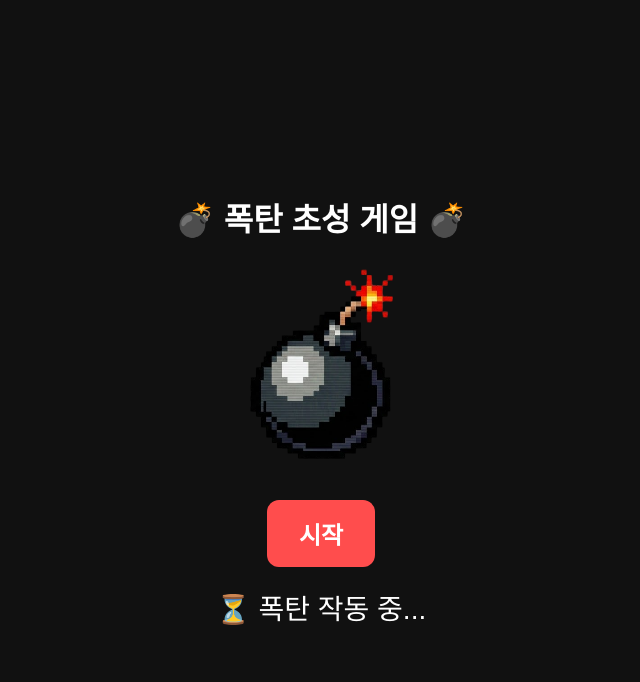
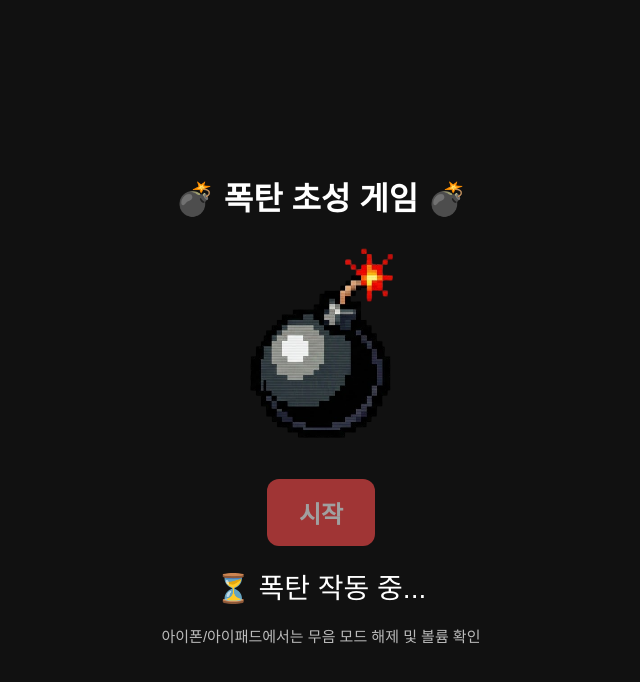
Before and after one commit to gmltn0507-cloud/bomb-game, a plain HTML site: page index.html in a window 1280 px wide. Both pictures are taken after a click on the button "시작". Shown: the whole page, without its empty margins (319-959 px from the left). Drawn offline with Linux system fonts and the light colour scheme.

Commit message:
Update index.html

```diff
--- a/index.html
+++ b/index.html
@@ -1,8 +1,8 @@
 <!DOCTYPE html>
 <html lang="ko">
 <head>
-  <meta charset="UTF-8">
-  <meta name="viewport" content="width=device-width, initial-scale=1.0">
+  <meta charset="UTF-8" />
+  <meta name="viewport" content="width=device-width, initial-scale=1.0" />
   <title>폭탄 초성 게임</title>
   <style>
     body {
@@ -15,10 +15,14 @@
       align-items: center;
       min-height: 100vh;
       flex-direction: column;
+      text-align: center;
+      padding: 20px;
+      box-sizing: border-box;
     }
 
     h1 {
       margin-bottom: 20px;
+      font-size: 2rem;
     }
 
     #game-container {
@@ -26,11 +30,13 @@
       flex-direction: column;
       align-items: center;
       gap: 20px;
+      width: 100%;
+      max-width: 500px;
     }
 
     #bombImage {
-      width: 220px;
-      height: 220px;
+      width: min(220px, 60vw);
+      height: min(220px, 60vw);
       object-fit: contain;
       image-rendering: pixelated;
     }
@@ -46,14 +52,22 @@
       font-weight: bold;
     }
 
-    button:hover {
-      opacity: 0.9;
+    button:disabled {
+      opacity: 0.6;
+      cursor: not-allowed;
     }
 
     #status {
       font-size: 28px;
       min-height: 40px;
       text-align: center;
+      word-break: keep-all;
+    }
+
+    #hint {
+      font-size: 15px;
+      color: #bbb;
+      line-height: 1.5;
     }
   </style>
 </head>
@@ -61,31 +75,83 @@
   <h1>💣 폭탄 초성 게임 💣</h1>
 
   <div id="game-container">
-    <img id="bombImage" src="bomb.png" alt="폭탄 이미지">
-    <button onclick="startBomb()">시작</button>
+    <img id="bombImage" src="bomb.png" alt="폭탄 이미지" />
+    <button id="startButton">시작</button>
     <div id="status">버튼을 누르면 시작!</div>
+    <div id="hint">아이폰/아이패드에서는 무음 모드 해제 및 볼륨 확인</div>
   </div>
 
-  <audio id="tickSound" src="tick.mp3" preload="auto"></audio>
-  <audio id="bombSound" src="bomb.mp3" preload="auto"></audio>
+  <script>
+    let tickInterval = null;
+    let bombTimeout = null;
+    let isRunning = false;
+    let audioUnlocked = false;
 
-  <script>
-    let tickInterval;
-    let bombTimeout;
-    let isRunning = false;
+    const tickSound = new Audio("tick.mp3");
+    const bombSound = new Audio("bomb.mp3");
 
-    function startBomb() {
+    tickSound.preload = "auto";
+    bombSound.preload = "auto";
+
+    const startButton = document.getElementById("startButton");
+    const status = document.getElementById("status");
+    const bombImage = document.getElementById("bombImage");
+
+    async function unlockAudio() {
+      if (audioUnlocked) return true;
+
+      try {
+        tickSound.muted = true;
+        bombSound.muted = true;
+
+        await tickSound.play();
+        tickSound.pause();
+        tickSound.currentTime = 0;
+
+        await bombSound.play();
+        bombSound.pause();
+        bombSound.currentTime = 0;
+
+        tickSound.muted = false;
+        bombSound.muted = false;
+
+        audioUnlocked = true;
+        return true;
+      } catch (error) {
+        tickSound.muted = false;
+        bombSound.muted = false;
+        console.log("오디오 언락 실패:", error);
+        return false;
+      }
+    }
+
+    async function playTick() {
+      try {
+        tickSound.pause();
+        tickSound.currentTime = 0;
+        await tickSound.play();
+      } catch (error) {
+        console.log("틱 소리 재생 실패:", error);
+      }
+    }
+
+    async function playBomb() {
+      try {
+        bombSound.pause();
+        bombSound.currentTime = 0;
+        await bombSound.play();
+      } catch (error) {
+        console.log("폭발 소리 재생 실패:", error);
+      }
+    }
+
+    async function startBomb() {
       if (isRunning) return;
       isRunning = true;
 
-      const min = 7000;
-      const max = 20000;
-      const randomTime = Math.random() * (max - min) + min;
+      startButton.disabled = true;
 
-      const tickSound = document.getElementById("tickSound");
-      const bombSound = document.getElementById("bombSound");
-      const status = document.getElementById("status");
-      const bombImage = document.getElementById("bombImage");
+      await unlockAudio();
 
       clearInterval(tickInterval);
       clearTimeout(bombTimeout);
@@ -98,69 +164,33 @@
       bombImage.src = "bomb.png";
       status.innerText = "⏳ 폭탄 작동 중...";
 
+      const min = 7000;
+      const max = 20000;
+      const randomTime = Math.random() * (max - min) + min;
+
+      await playTick();
+
       tickInterval = setInterval(() => {
-        tickSound.currentTime = 0;
-        tickSound.play();
+        playTick();
       }, 1000);
 
-      bombTimeout = setTimeout(() => {
+      bombTimeout = setTimeout(async () => {
         clearInterval(tickInterval);
+
         tickSound.pause();
         tickSound.currentTime = 0;
 
         bombImage.src = "explosion.gif";
         status.innerText = "💥 터졌다!";
-        bombSound.play();
+
+        await playBomb();
 
         isRunning = false;
+        startButton.disabled = false;
       }, randomTime);
     }
+
+    startButton.addEventListener("click", startBomb);
   </script>
-<script>
-  let tickInterval;
-  let bombTimeout;
-  let isRunning = false;
-
-  function playTick() {
-    const sound = new Audio("tick.mp3");
-    sound.play();
-  }
-
-  function startBomb() {
-    if (isRunning) return;
-    isRunning = true;
-
-    const min = 7000;
-    const max = 20000;
-    const randomTime = Math.random() * (max - min) + min;
-
-    const bombSound = document.getElementById("bombSound");
-    const status = document.getElementById("status");
-    const bombImage = document.getElementById("bombImage");
-
-    clearInterval(tickInterval);
-    clearTimeout(bombTimeout);
-
-    bombSound.pause();
-    bombSound.currentTime = 0;
-
-    bombImage.src = "bomb.png";
-    status.innerText = "⏳ 폭탄 작동 중...";
-
-    tickInterval = setInterval(() => {
-      playTick();
-    }, 1000);
-
-    bombTimeout = setTimeout(() => {
-      clearInterval(tickInterval);
-
-      bombImage.src = "explosion.gif";
-      status.innerText = "💥 터졌다!";
-      bombSound.play();
-
-      isRunning = false;
-    }, randomTime);
-  }
-</script>
 </body>
 </html>
```
